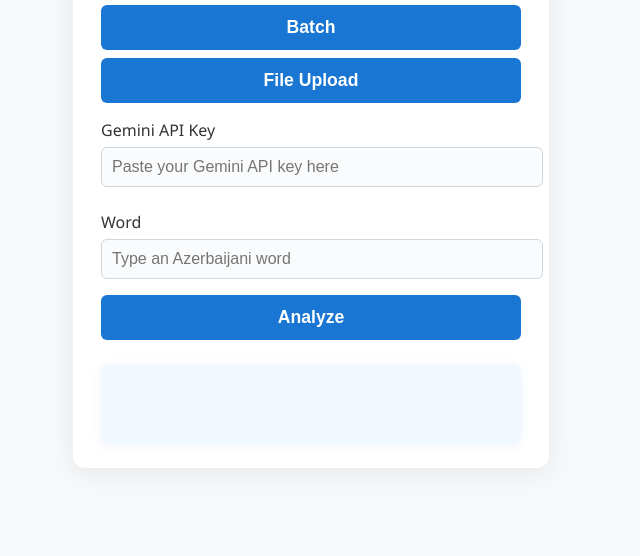
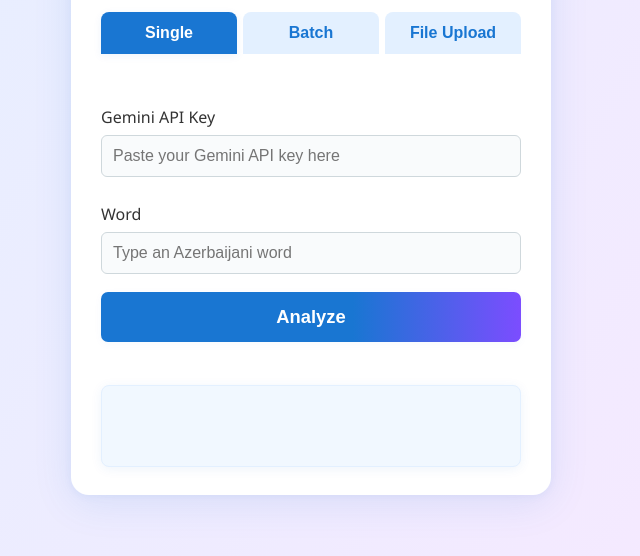
Before and after one commit to tunjay-h/word-segmenter, a plain HTML site: page static/index.html in a window 1280 px wide. Shown: the part 244-800 px from the top of the page, without its empty margins (329-969 px from the left). Drawn offline with Linux system fonts and the light colour scheme.

Commit message:
refactor ui

```diff
--- a/static/index.html
+++ b/static/index.html
@@ -4,7 +4,7 @@
     <meta charset="UTF-8">
     <meta name="viewport" content="width=device-width, initial-scale=1.0">
     <title>Azerbaijani Morphology Web UI</title>
-    <link rel="stylesheet" href="style.css">
+    <link rel="stylesheet" href="/static/style.css">
 </head>
 <body>
     <div class="container">
@@ -33,6 +33,6 @@
         </form>
         <div id="output"></div>
     </div>
-    <script src="main.js"></script>
+    <script src="/static/main.js"></script>
 </body>
 </html>
--- a/static/style.css
+++ b/static/style.css
@@ -1,38 +1,137 @@
 body {
-    background: #f6f8fa;
+    min-height: 100vh;
+    background: linear-gradient(120deg, #e3f0ff 0%, #f8e8ff 100%);
     font-family: 'Segoe UI', Arial, sans-serif;
     margin: 0;
     padding: 0;
+    display: flex;
+    align-items: center;
+    justify-content: center;
 }
 .container {
     max-width: 420px;
     background: #fff;
     margin: 40px auto;
-    border-radius: 12px;
-    box-shadow: 0 4px 24px rgba(0,0,0,0.07);
-    padding: 32px 28px 24px 28px;
+    border-radius: 18px;
+    box-shadow: 0 8px 40px rgba(21,101,192,0.10), 0 1.5px 8px rgba(21,101,192,0.06);
+    padding: 36px 30px 28px 30px;
+    display: flex;
+    flex-direction: column;
+    gap: 16px;
 }
 h1 {
     text-align: center;
-    color: #1565c0;
-    font-size: 1.7rem;
-    margin-bottom: 1.5rem;
+    color: #1976d2;
+    font-size: 2rem;
+    margin-bottom: 1.7rem;
+    letter-spacing: 0.5px;
+    font-weight: 700;
+}
+.tab-bar {
+    display: flex;
+    justify-content: space-between;
+    margin-bottom: 18px;
+    gap: 6px;
+}
+.tab {
+    flex: 1;
+    background: #e3f0ff;
+    border: none;
+    color: #1976d2;
+    font-size: 1rem;
+    font-weight: 600;
+    padding: 12px 0;
+    border-radius: 8px 8px 0 0;
+    cursor: pointer;
+    transition: background 0.18s, color 0.18s;
+    outline: none;
+}
+.tab.active {
+    background: #1976d2;
+    color: #fff;
+    box-shadow: 0 2px 8px rgba(21,101,192,0.07);
+}
+.tab:not(.active):hover {
+    background: #bbdefb;
+    color: #1976d2;
 }
 label {
     display: block;
-    margin: 16px 0 6px 0;
+    margin: 18px 0 7px 0;
     font-weight: 500;
     color: #333;
 }
-input[type="text"], input[type="password"] {
+input[type="text"], input[type="password"], textarea {
     width: 100%;
-    padding: 10px;
-    border: 1px solid #cfd8dc;
+    padding: 11px;
+    border: 1.5px solid #cfd8dc;
     border-radius: 6px;
     font-size: 1rem;
     margin-bottom: 8px;
     background: #f9fbfc;
-    transition: border 0.2s;
+    transition: border 0.2s, box-shadow 0.2s;
+    outline: none;
+    box-sizing: border-box;
+}
+input[type="text"]:focus, input[type="password"]:focus, textarea:focus {
+    border: 1.5px solid #1976d2;
+    box-shadow: 0 0 0 2px #e3f0ff;
+}
+textarea {
+    resize: vertical;
+    min-height: 70px;
+    font-family: inherit;
+}
+button[type="submit"] {
+    width: 100%;
+    padding: 14px;
+    background: linear-gradient(90deg, #1976d2 60%, #7c4dff 100%);
+    color: #fff;
+    border: none;
+    border-radius: 7px;
+    font-size: 1.15rem;
+    font-weight: 700;
+    cursor: pointer;
+    margin-top: 10px;
+    margin-bottom: 3px;
+    box-shadow: 0 2px 8px rgba(21,101,192,0.04);
+    transition: background 0.18s, box-shadow 0.18s, transform 0.1s;
+}
+button[type="submit"]:hover, button[type="submit"]:focus {
+    background: linear-gradient(90deg, #1565c0 60%, #651fff 100%);
+    box-shadow: 0 4px 16px rgba(124,77,255,0.11);
+    transform: translateY(-1px) scale(1.01);
+}
+#output {
+    margin-top: 24px;
+    background: #fff;
+    border-radius: 8px;
+    padding: 18px 14px;
+    font-size: 1.02rem;
+    color: #222;
+    min-height: 44px;
+    word-break: break-word;
+    white-space: pre-wrap;
+    box-shadow: 0 2px 12px rgba(21,101,192,0.06);
+    border: 1.5px solid #e3f0ff;
+    font-family: 'Fira Mono', 'Consolas', 'Menlo', monospace;
+}
+@media (max-width: 600px) {
+    .container {
+        max-width: 98vw;
+        padding: 16px 3vw 18px 3vw;
+    }
+    h1 {
+        font-size: 1.2rem;
+    }
+    .tab {
+        font-size: 0.95rem;
+        padding: 9px 0;
+    }
+    button[type="submit"] {
+        font-size: 1rem;
+        padding: 12px;
+    }
 }
 button {
     width: 100%;
```
Also changed, not shown: 1 other file.
